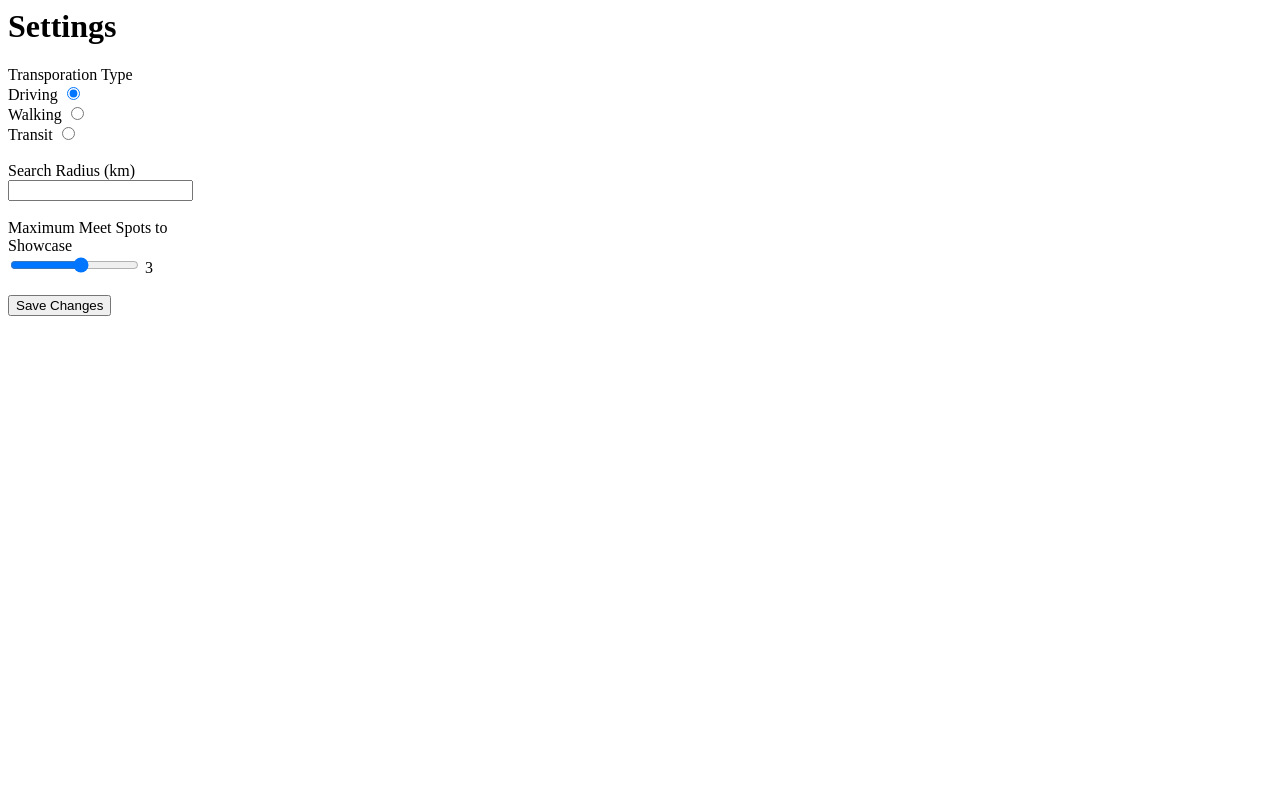
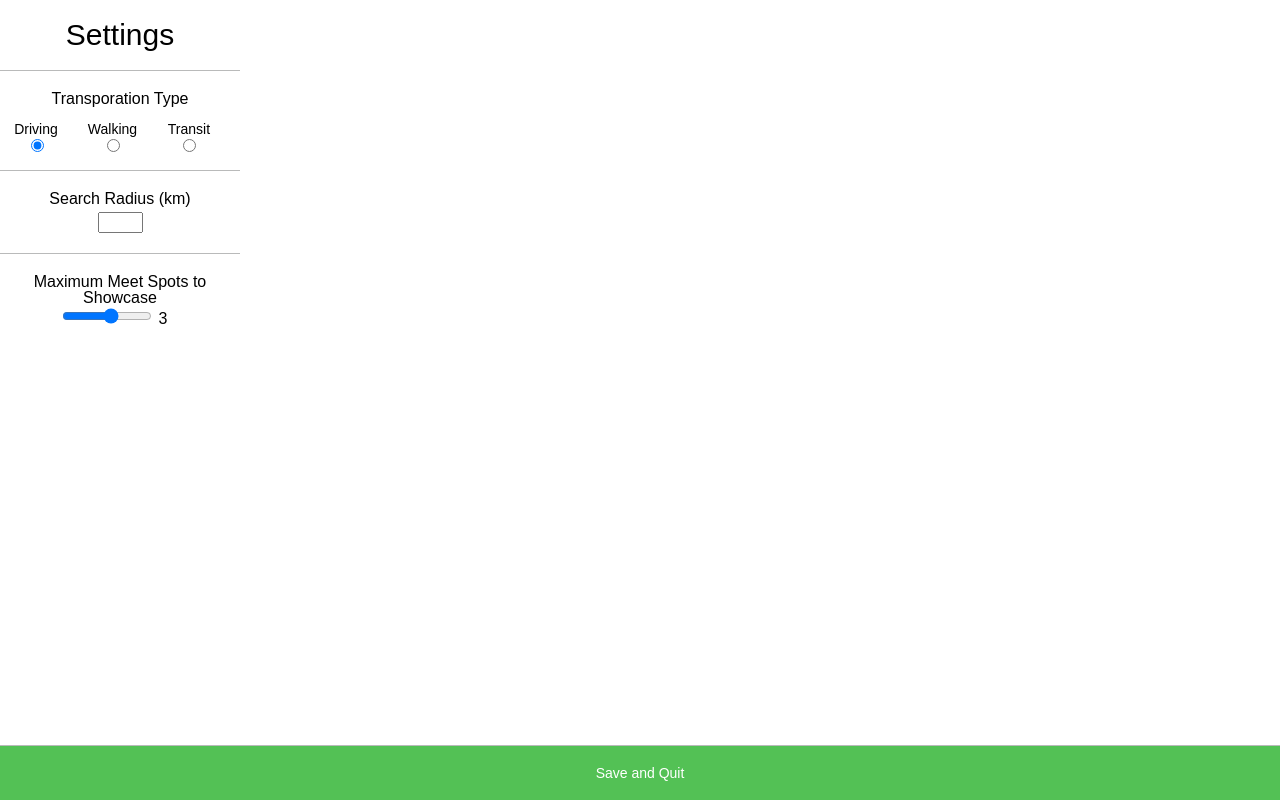
Before and after one commit to dsafa/nwhacks17, a browser extension: page extension/dropdown/dropdown.html in a window 1280 px wide. Drawn offline with Linux system fonts and the light colour scheme.

Commit message:
Finished GUI

```diff
--- a/extension/dropdown/dropdown.css
+++ b/extension/dropdown/dropdown.css
@@ -1,4 +1,120 @@
+html, body, div, span, applet, object, iframe,
+h1, h2, h3, h4, h5, h6, p, blockquote, pre,
+a, abbr, acronym, address, big, cite, code,
+del, dfn, em, img, ins, kbd, q, s, samp,
+small, strike, strong, sub, sup, tt, var,
+b, u, i, center,
+dl, dt, dd, ol, ul, li,
+fieldset, form, label, legend,
+table, caption, tbody, tfoot, thead, tr, th, td,
+article, aside, canvas, details, embed,
+figure, figcaption, footer, header, hgroup,
+menu, nav, output, ruby, section, summary,
+time, mark, audio, video {
+	margin: 0;
+	padding: 0;
+	border: 0;
+	font-size: 100%;
+	font: inherit;
+	vertical-align: baseline;
+    font-family: 'Arial';
+}
+/* HTML5 display-role reset for older browsers */
+article, aside, details, figcaption, figure,
+footer, header, hgroup, menu, nav, section {
+	display: block;
+}
+body {
+	line-height: 1;
+}
+ol, ul {
+	list-style: none;
+}
+blockquote, q {
+	quotes: none;
+}
+blockquote:before, blockquote:after,
+q:before, q:after {
+	content: '';
+	content: none;
+}
+table {
+	border-collapse: collapse;
+	border-spacing: 0;
+}
+
+h1 {
+    font-size: 30px;
+    margin-top: 20px;
+    margin-bottom: 20px;
+}
+
 .settings {
-	height: 300px;
-	width: 200px;
+    height: 383px;
+    width: 240px;
 }
+
+.transport {
+    padding-left: 0;
+    margin-left: 0;
+    margin-top: 20px;
+    margin-bottom: 10px;
+}
+
+.modeSelection {
+    width: 30%;
+    display: inline-block;
+    height: 30px;
+    margin-top: 5px;
+    margin-bottom: 10px;
+    text-align: center;
+    font-size: 14px;
+}
+
+.radiusBox {
+    margin-top: 10px;
+    margin-bottom: 10px;
+}
+
+#radius {
+    margin: 0 auto;
+    margin-top: 5px;
+    width: 45px;
+}
+
+#sliderbar {
+    width: 50%;
+    margin: 0 auto;
+}
+
+#boxes {
+    width: 90px;
+}
+
+#radiusBox {
+    margin-top: 20px;
+    margin-bottom: 20px;
+}
+
+#listbox {
+    margin-top: 20px;
+    margin-bottom: 20px;
+}
+
+hr {
+    border: 0;
+    border-top: 1px solid #B9BABA;
+}
+
+#saveAll {
+    background: #53c155;
+    border: 0;
+    border-top: 1px solid #B9BABA;
+    color: #FFFFFF;
+    display: block;
+    position: absolute;
+    bottom: 0;
+    width: 100%;
+    height: 55px;
+    font-size: 14px;
+}
--- a/extension/dropdown/dropdown.html
+++ b/extension/dropdown/dropdown.html
@@ -1,35 +1,44 @@
+<link href="https://fonts.googleapis.com/icon?family=Material+Icons" rel="stylesheet">
 <link rel="stylesheet" href="dropdown.css">
 
+
 <div class="settings">
-    <h1>Settings</h1>
+    <center><h1>Settings</h1></center>
+    <hr/>
+    <center><p class="transport">Transporation Type</p></center>
+    <div class="Mode">
+        <div class="modeSelection">
+            <label for="driving">Driving</label><br/>
+            <input type="radio" name="transMode" id="driving" value="driving" checked="checked">
+        </div>
 
-    <label>Transporation Type</label>
-    <div class="Mode">
-        <label for="driving">Driving</label>
-        <input type="radio" name="transMode" id="driving" value="driving" checked="checked"><br/>
+        <div class="modeSelection">
+            <label for="walking">Walking</label><br/>
+            <input type="radio" name="transMode" id="walking" value="walking">
+        </div>
 
-        <label for="walking">Walking</label>
-        <input type="radio" name="transMode" id="walking" value="walking"><br/>
+        <div class="modeSelection">
+            <label for="transit">Transit</label><br/>
+            <input type="radio" name="transMode" id="transit" value="transit">
+        </div>
+    </div>
+    <hr />
 
-        <label for="transit">Transit</label>
-        <input type="radio" name="transMode" id="transit" value="transit"><br/>
+    <div id="radiusBox">
+        <center><label for="radius">Search Radius (km)</label></center>
+        <center><input type="text" id="radius" name="radius" /></center>
     </div>
-    <br/>
+    <hr />
 
-    <div class="radius">
-        <label for="radius">Search Radius (km)</label>
-        <input id="radius" name="radius" />
+    <div id="listBox">
+        <center><label for="listSize">Maximum Meet Spots to Showcase</label></center>
+        <div id="sliderbar">
+            <input type="range" data-popup-enabled="true" data-show-value="true" data-highlight="true" name="listSize" id="boxes" value="3" min="1" max="10">
+            <span id="rangeVal">3</span>
+        </div>
     </div>
-    <br/>
 
-    <div>
-      <label for="listSize">Maximum Meet Spots to Showcase</label>
-      <input type="range" data-popup-enabled="true" data-show-value="true" data-highlight="true" name="listSize" id="boxes" value="3" min="1" max="10">
-      <span id="rangeVal">3</span>
-    </div>
-    <br/>
-
-    <input type="button" id="saveAll" value="Save Changes" name="saveAll">
+    <button type="button" id="saveAll" value="Save and Quit" name="saveAll">Save and Quit</button>
 
 </div>
 
--- a/extension/dropdown/dropdown.js
+++ b/extension/dropdown/dropdown.js
@@ -35,6 +35,8 @@ $(document).ready(function(){
         storage.set({'listSize': valueAmount}, function() {
             console.log("saved list size");
         });
+
+        window.close();
     });
 
     // Update range text value based on slider
```
